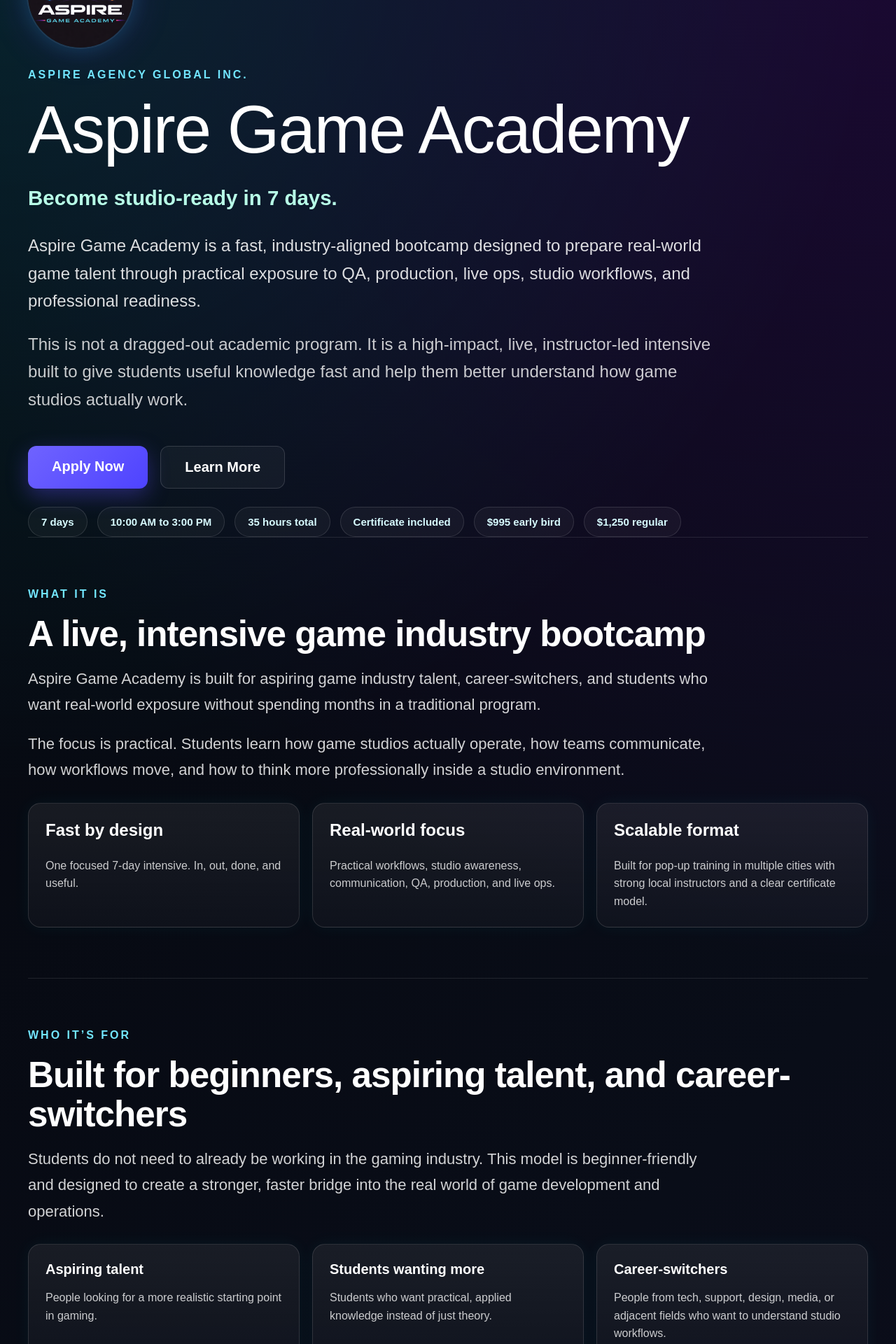
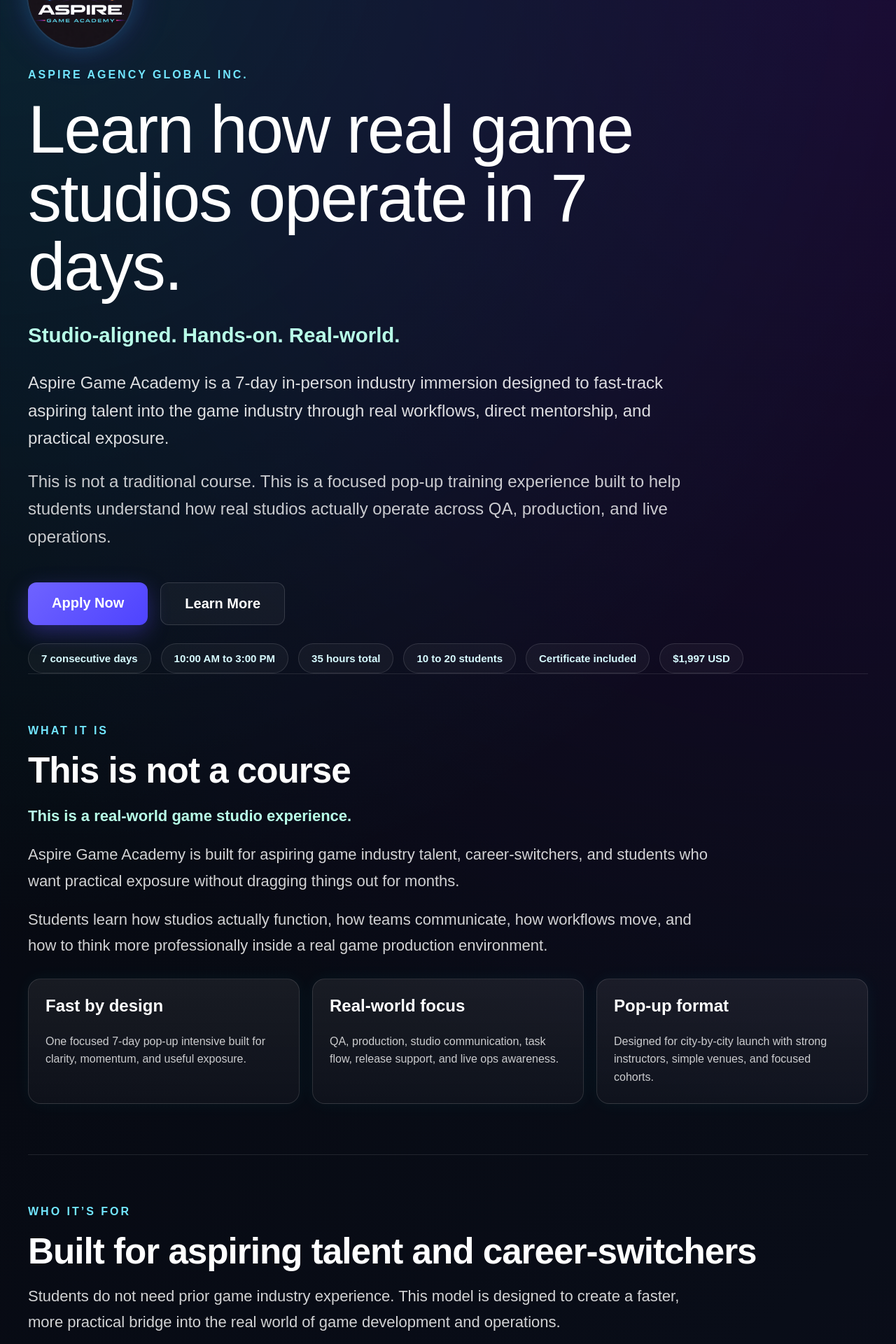
Before and after one commit to jessgoodvibesonly/aspire-game-academy, a Next.js app: page / in a window 1280 px wide. Shown: the part 140-2060 px from the top of the page at 70% size. Built offline with nearby package versions, Linux system fonts and the light colour scheme.

Commit message:
Update page.tsx

```diff
--- a/app/page.tsx
+++ b/app/page.tsx
@@ -140,7 +140,7 @@ export default function Home() {
               maxWidth: "1000px",
             }}
           >
-            Aspire Game Academy
+            Learn how real game studios operate in 7 days.
           </h1>
 
           <p
@@ -153,7 +153,7 @@ export default function Home() {
               maxWidth: "980px",
             }}
           >
-            Become studio-ready in 7 days.
+            Studio-aligned. Hands-on. Real-world.
           </p>
 
           <p
@@ -165,9 +165,9 @@ export default function Home() {
               maxWidth: "980px",
             }}
           >
-            Aspire Game Academy is a fast, industry-aligned bootcamp designed to
-            prepare real-world game talent through practical exposure to QA,
-            production, live ops, studio workflows, and professional readiness.
+            Aspire Game Academy is a 7-day in-person industry immersion designed
+            to fast-track aspiring talent into the game industry through real
+            workflows, direct mentorship, and practical exposure.
           </p>
 
           <p
@@ -179,10 +179,9 @@ export default function Home() {
               maxWidth: "980px",
             }}
           >
-            This is not a dragged-out academic program. It is a high-impact,
-            live, instructor-led intensive built to give students useful
-            knowledge fast and help them better understand how game studios
-            actually work.
+            This is not a traditional course. This is a focused pop-up training
+            experience built to help students understand how real studios
+            actually operate across QA, production, and live operations.
           </p>
 
           <div
@@ -211,12 +210,12 @@ export default function Home() {
             }}
           >
             {[
-              "7 days",
+              "7 consecutive days",
               "10:00 AM to 3:00 PM",
               "35 hours total",
+              "10 to 20 students",
               "Certificate included",
-              "$995 early bird",
-              "$1,250 regular",
+              "$1,997 USD",
             ].map((item) => (
               <div
                 key={item}
@@ -242,37 +241,41 @@ export default function Home() {
       {/* WHAT IT IS */}
       <section id="program" style={sectionStyle}>
         <div style={smallLabelStyle}>What It Is</div>
-        <h2 style={h2Style}>A live, intensive game industry bootcamp</h2>
+        <h2 style={h2Style}>This is not a course</h2>
+        <p style={{ ...bodyStyle, color: "#b8ffe8", fontWeight: 700 }}>
+          This is a real-world game studio experience.
+        </p>
         <p style={bodyStyle}>
           Aspire Game Academy is built for aspiring game industry talent,
-          career-switchers, and students who want real-world exposure without
-          spending months in a traditional program.
+          career-switchers, and students who want practical exposure without
+          dragging things out for months.
         </p>
         <p style={bodyStyle}>
-          The focus is practical. Students learn how game studios actually
-          operate, how teams communicate, how workflows move, and how to think
-          more professionally inside a studio environment.
+          Students learn how studios actually function, how teams communicate,
+          how workflows move, and how to think more professionally inside a real
+          game production environment.
         </p>
 
         <div style={gridStyle}>
           <div style={cardStyle}>
             <h3 style={{ marginTop: 0, fontSize: "24px" }}>Fast by design</h3>
             <p style={{ margin: 0, color: "rgba(255,255,255,0.78)", lineHeight: 1.6 }}>
-              One focused 7-day intensive. In, out, done, and useful.
+              One focused 7-day pop-up intensive built for clarity, momentum,
+              and useful exposure.
             </p>
           </div>
           <div style={cardStyle}>
             <h3 style={{ marginTop: 0, fontSize: "24px" }}>Real-world focus</h3>
             <p style={{ margin: 0, color: "rgba(255,255,255,0.78)", lineHeight: 1.6 }}>
-              Practical workflows, studio awareness, communication, QA,
-              production, and live ops.
+              QA, production, studio communication, task flow, release support,
+              and live ops awareness.
             </p>
           </div>
           <div style={cardStyle}>
-            <h3 style={{ marginTop: 0, fontSize: "24px" }}>Scalable format</h3>
+            <h3 style={{ marginTop: 0, fontSize: "24px" }}>Pop-up format</h3>
             <p style={{ margin: 0, color: "rgba(255,255,255,0.78)", lineHeight: 1.6 }}>
-              Built for pop-up training in multiple cities with strong local
-              instructors and a clear certificate model.
+              Designed for city-by-city launch with strong instructors, simple
+              venues, and focused cohorts.
             </p>
           </div>
         </div>
@@ -283,31 +286,32 @@ export default function Home() {
       {/* WHO IT'S FOR */}
       <section style={sectionStyle}>
         <div style={smallLabelStyle}>Who It’s For</div>
-        <h2 style={h2Style}>Built for beginners, aspiring talent, and career-switchers</h2>
+        <h2 style={h2Style}>Built for aspiring talent and career-switchers</h2>
         <p style={bodyStyle}>
-          Students do not need to already be working in the gaming industry.
-          This model is beginner-friendly and designed to create a stronger,
-          faster bridge into the real world of game development and operations.
+          Students do not need prior game industry experience. This model is
+          designed to create a faster, more practical bridge into the real world
+          of game development and operations.
         </p>
 
         <div style={gridStyle}>
           <div style={cardStyle}>
-            <strong style={{ fontSize: "20px" }}>Aspiring talent</strong>
+            <strong style={{ fontSize: "20px" }}>Aspiring game talent</strong>
             <p style={{ color: "rgba(255,255,255,0.78)", lineHeight: 1.6 }}>
-              People looking for a more realistic starting point in gaming.
+              People looking for a stronger, more realistic entry point into the
+              industry.
             </p>
           </div>
           <div style={cardStyle}>
             <strong style={{ fontSize: "20px" }}>Students wanting more</strong>
             <p style={{ color: "rgba(255,255,255,0.78)", lineHeight: 1.6 }}>
-              Students who want practical, applied knowledge instead of just theory.
+              Students who want practical exposure instead of theory only.
             </p>
           </div>
           <div style={cardStyle}>
             <strong style={{ fontSize: "20px" }}>Career-switchers</strong>
             <p style={{ color: "rgba(255,255,255,0.78)", lineHeight: 1.6 }}>
               People from tech, support, design, media, or adjacent fields who
-              want to understand studio workflows.
+              want to understand real studio workflows.
             </p>
           </div>
         </div>
@@ -322,13 +326,13 @@ export default function Home() {
 
         <div style={gridStyle}>
           {[
-            ["Day 1", "Industry reality, studio roles, and how games are actually made"],
-            ["Day 2", "QA thinking, issue spotting, and stronger bug reporting"],
-            ["Day 3", "Production workflows, sprints, communication, and task flow"],
-            ["Day 4", "Live ops, release support, updates, and player-facing thinking"],
-            ["Day 5", "Studio simulation and guided team-style problem solving"],
-            ["Day 6", "Professional readiness, applications, portfolio direction, and positioning"],
-            ["Day 7", "Final exercise, review, completion, and certificate presentation"],
+            ["Day 1", "Industry reality, studio roles, pipeline awareness, and how games are actually made"],
+            ["Day 2", "QA thinking, issue spotting, testing basics, and stronger bug reporting"],
+            ["Day 3", "Production workflows, communication, task flow, and sprint-style thinking"],
+            ["Day 4", "Live ops basics, updates, release support, and player-facing awareness"],
+            ["Day 5", "Hands-on project work and guided studio-style collaboration"],
+            ["Day 6", "Professional readiness, portfolio direction, applications, and positioning"],
+            ["Day 7", "Final exercise, review, wrap-up, and certificate presentation"],
           ].map(([day, text]) => (
             <div key={day} style={cardStyle}>
               <div
@@ -353,37 +357,34 @@ export default function Home() {
 
       <div style={dividerStyle} />
 
-      {/* LOCATIONS */}
+      {/* VALUE */}
       <section style={sectionStyle}>
-        <div style={smallLabelStyle}>Launch Cities</div>
-        <h2 style={h2Style}>Pop-up model starting in June</h2>
+        <div style={smallLabelStyle}>Why It Matters</div>
+        <h2 style={h2Style}>Real exposure in 7 days</h2>
         <p style={bodyStyle}>
-          This format is designed to work city by city with strong instructors,
-          simple venues, and clear cohort dates.
+          Most people spend years guessing how to break into the game industry.
+          Aspire Game Academy gives students a fast, practical, premium entry
+          point that helps them better understand how real studios function.
         </p>
 
         <div style={gridStyle}>
           <div style={cardStyle}>
-            <h3 style={{ marginTop: 0, fontSize: "24px" }}>Tampa, Florida</h3>
-            <p style={{ color: "#b8ffe8", fontWeight: 700 }}>June 8–14, 2026</p>
+            <h3 style={{ marginTop: 0, fontSize: "24px" }}>Small cohort</h3>
             <p style={{ color: "rgba(255,255,255,0.78)", lineHeight: 1.6 }}>
-              Strong first launch city with a lower-friction test market.
+              10 to 20 students for stronger engagement, better interaction, and
+              a more premium feel.
             </p>
           </div>
-
           <div style={cardStyle}>
-            <h3 style={{ marginTop: 0, fontSize: "24px" }}>Austin, Texas</h3>
-            <p style={{ color: "#b8ffe8", fontWeight: 700 }}>June 22–28, 2026</p>
+            <h3 style={{ marginTop: 0, fontSize: "24px" }}>Industry-led</h3>
             <p style={{ color: "rgba(255,255,255,0.78)", lineHeight: 1.6 }}>
-              Great workshop culture and strong tech energy.
+              Taught by people with real-world game industry experience.
             </p>
           </div>
-
           <div style={cardStyle}>
-            <h3 style={{ marginTop: 0, fontSize: "24px" }}>San Diego, California</h3>
-            <p style={{ color: "#b8ffe8", fontWeight: 700 }}>July 13–19, 2026</p>
+            <h3 style={{ marginTop: 0, fontSize: "24px" }}>Useful fast</h3>
             <p style={{ color: "rgba(255,255,255,0.78)", lineHeight: 1.6 }}>
-              Premium coastal market with strong branding potential.
+              Clear, practical exposure without wasting months.
             </p>
           </div>
         </div>
@@ -391,14 +392,49 @@ export default function Home() {
 
       <div style={dividerStyle} />
 
-      {/* PRICING */}
+      {/* POP-UP MODEL */}
       <section style={sectionStyle}>
-        <div style={smallLabelStyle}>Tuition</div>
-        <h2 style={h2Style}>Simple, premium, and easy to understand</h2>
+        <div style={smallLabelStyle}>Pop-Up Model</div>
+        <h2 style={h2Style}>Designed to launch city by city</h2>
+        <p style={bodyStyle}>
+          Aspire Game Academy is structured as a premium 7-day pop-up program
+          that can be launched in multiple cities with local instructors, simple
+          venues, and clear cohort dates.
+        </p>
 
         <div style={gridStyle}>
           <div style={cardStyle}>
-            <h3 style={{ marginTop: 0, fontSize: "24px" }}>Early Bird</h3>
+            <h3 style={{ marginTop: 0, fontSize: "24px" }}>Focused format</h3>
+            <p style={{ color: "rgba(255,255,255,0.78)", lineHeight: 1.6 }}>
+              One week. One city. One strong live experience.
+            </p>
+          </div>
+          <div style={cardStyle}>
+            <h3 style={{ marginTop: 0, fontSize: "24px" }}>Professional energy</h3>
+            <p style={{ color: "rgba(255,255,255,0.78)", lineHeight: 1.6 }}>
+              Premium positioning for students and strong visibility for local
+              instructors.
+            </p>
+          </div>
+          <div style={cardStyle}>
+            <h3 style={{ marginTop: 0, fontSize: "24px" }}>Built to scale</h3>
+            <p style={{ color: "rgba(255,255,255,0.78)", lineHeight: 1.6 }}>
+              Easy to replicate in new markets as Aspire grows.
+            </p>
+          </div>
+        </div>
+      </section>
+
+      <div style={dividerStyle} />
+
+      {/* TUITION */}
+      <section style={sectionStyle}>
+        <div style={smallLabelStyle}>Tuition</div>
+        <h2 style={h2Style}>Simple, premium, and clear</h2>
+
+        <div style={gridStyle}>
+          <div style={cardStyle}>
+            <h3 style={{ marginTop: 0, fontSize: "24px" }}>Student Tuition</h3>
             <div
               style={{
                 fontSize: "42px",
@@ -407,27 +443,24 @@ export default function Home() {
                 marginBottom: "10px",
               }}
             >
-              $995
+              $1,997
             </div>
             <p style={{ color: "rgba(255,255,255,0.78)", lineHeight: 1.6 }}>
-              Best for early signups and faster seat commitment.
+              Includes 7 live in-person training days, mentorship, hands-on
+              learning, and certificate of completion.
             </p>
           </div>
 
           <div style={cardStyle}>
-            <h3 style={{ marginTop: 0, fontSize: "24px" }}>Regular Tuition</h3>
-            <div
-              style={{
-                fontSize: "42px",
-                fontWeight: 800,
-                color: "#b8ffe8",
-                marginBottom: "10px",
-              }}
-            >
-              $1,250
-            </div>
-            <p style={{ color: "rgba(255,255,255,0.78)", lineHeight: 1.6 }}>
-              Full live access, hands-on training, and certificate of completion.
+            <h3 style={{ marginTop: 0, fontSize: "24px" }}>What’s Included</h3>
+            <p style={{ color: "rgba(255,255,255,0.78)", lineHeight: 1.7 }}>
+              35 total hours
+              <br />
+              Live instruction
+              <br />
+              Practical exposure
+              <br />
+              Certificate included
             </p>
           </div>
         </div>
@@ -438,29 +471,40 @@ export default function Home() {
       {/* TEACH */}
       <section style={sectionStyle}>
         <div style={smallLabelStyle}>Teach With Aspire</div>
-        <h2 style={h2Style}>Aspire Game Academy City Leads</h2>
+        <h2 style={h2Style}>Lead a city cohort</h2>
         <p style={bodyStyle}>
-          This model is designed to scale with strong local instructors who can
-          teach, attract students, and build energy around each cohort.
+          Aspire Game Academy is built with real industry professionals who can
+          lead, mentor, and bring real-world studio experience into the room.
         </p>
 
         <div style={gridStyle}>
           <div style={cardStyle}>
-            <h3 style={{ marginTop: 0, fontSize: "24px" }}>Suggested structure</h3>
+            <h3 style={{ marginTop: 0, fontSize: "24px" }}>Instructor structure</h3>
             <p style={{ color: "rgba(255,255,255,0.78)", lineHeight: 1.7 }}>
-              $1,000 base teaching fee
+              $1,500 base instructor fee
               <br />
-              + $150 per paid student
+              + $150 per student
               <br />
-              + bonus once 12 students are reached
+              + $500 bonus at 20 students
+            </p>
+          </div>
+
+          <div style={cardStyle}>
+            <h3 style={{ marginTop: 0, fontSize: "24px" }}>Program schedule</h3>
+            <p style={{ color: "rgba(255,255,255,0.78)", lineHeight: 1.7 }}>
+              7 consecutive days
+              <br />
+              10:00 AM to 3:00 PM daily
+              <br />
+              10 to 20 students
             </p>
           </div>
 
           <div style={cardStyle}>
             <h3 style={{ marginTop: 0, fontSize: "24px" }}>Why it works</h3>
             <p style={{ color: "rgba(255,255,255,0.78)", lineHeight: 1.7 }}>
-              It motivates strong teaching and gives instructors a reason to
-              help fill their own cohort.
+              Strong teaching, premium positioning, and a shared incentive to
+              help fill the cohort.
             </p>
           </div>
         </div>
@@ -478,7 +522,7 @@ export default function Home() {
       >
         <div style={smallLabelStyle}>Apply</div>
         <h2 style={{ ...h2Style, maxWidth: "900px", margin: "0 auto 18px auto" }}>
-          Real-world game industry readiness, without dragging it out
+          Your path into the game industry starts here
         </h2>
         <p
           style={{
@@ -488,8 +532,8 @@ export default function Home() {
           }}
         >
           Whether you want to join as a student or teach as a city lead, Aspire
-          Game Academy is built to move fast, stay practical, and prepare people
-          for real studio environments.
+          Game Academy is built to move fast, stay practical, and deliver a
+          real-world studio-aligned experience.
         </p>
 
         <div
```
